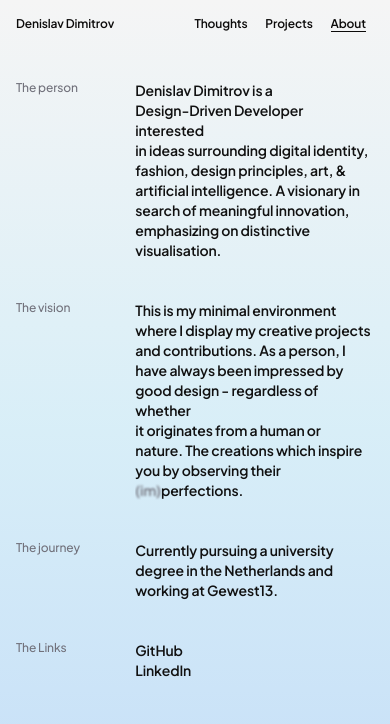
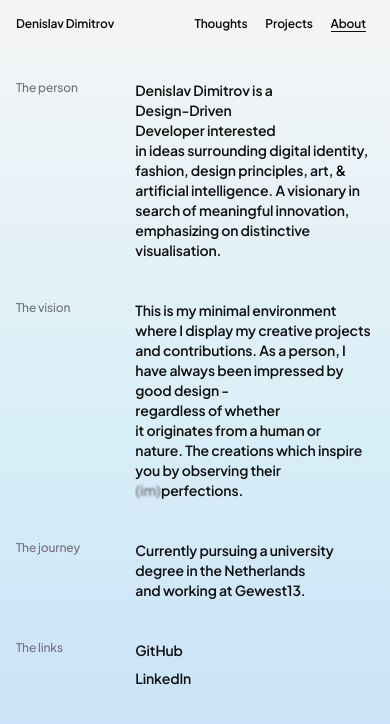
Before and after one commit to denislav-d/denislavd-2025, a Next.js app: page /about in a window 390 px wide. Shown: the top 724 px of the page. Built offline with nearby package versions, Linux system fonts and the light colour scheme.

Commit message:
Updated about page layout (responsiveness)

```diff
--- a/src/app/about/page.tsx
+++ b/src/app/about/page.tsx
@@ -8,18 +8,18 @@ export default function About() {
 
   return (
     <main
-      className="h-dvh"
+      className="relative h-dvh overflow-hidden"
       style={{
         background: `linear-gradient(to bottom, ${gradientScheme.from}, ${gradientScheme.via}, ${gradientScheme.to})`,
       }}
     >
-      <section className="font-plus-jakarta-sans grid grid-cols-1 gap-x-8 gap-y-10 px-4 pt-20 text-sm font-semibold tracking-[-0.01em] lg:grid-cols-3 lg:pt-24">
+      <section className="font-plus-jakarta-sans grid grid-cols-1 gap-x-8 gap-y-10 px-4 pt-20 text-sm font-semibold tracking-[-0.01em] sm:grid-cols-2 lg:grid-cols-3 lg:pt-24">
         <div className="grid grid-cols-3">
           <TextReveal delay={0.2}>
             <h3 className="text-xs font-medium text-zinc-500">The person</h3>
           </TextReveal>
           <TextReveal delay={0.3}>
-            <p className="col-span-2">
+            <p className="col-span-2 text-balance">
               Denislav Dimitrov is a Design-Driven Developer interested in ideas
               surrounding digital identity, fashion, design principles, art, &
               artificial intelligence. A visionary in search of meaningful
@@ -33,7 +33,7 @@ export default function About() {
             <h3 className="text-xs font-medium text-zinc-500">The vision</h3>
           </TextReveal>
           <TextReveal delay={0.5}>
-            <p className="col-span-2">
+            <p className="col-span-2 text-balance">
               This is my minimal environment where I display my creative
               projects and contributions. As a person, I have always been
               impressed by good design - regardless of whether it originates
@@ -49,36 +49,43 @@ export default function About() {
           </TextReveal>
         </div>
 
-        <div className="grid grid-cols-3 gap-y-10">
+        <div className="grid grid-cols-1 gap-x-8 gap-y-10 sm:col-span-2 sm:grid-cols-2 lg:col-span-1 lg:grid-cols-1">
+          <div className="grid grid-cols-3">
             <TextReveal delay={0.6}>
               <h3 className="text-xs font-medium text-zinc-500">The journey</h3>
             </TextReveal>
             <TextReveal delay={0.7}>
-            <p className="col-span-2">
+              <p className="col-span-2 text-balance">
                 Currently pursuing a university degree in the Netherlands and
                 working at Gewest13.
               </p>
             </TextReveal>
+          </div>
+
+          <div className="grid grid-cols-3">
             <TextReveal delay={0.8}>
-            <h3 className="text-xs font-medium text-zinc-500">The Links</h3>
+              <h3 className="text-xs font-medium text-zinc-500">The links</h3>
             </TextReveal>
-
-          <div className="col-span-2 flex flex-col">
+            <div className="col-span-2 flex flex-col gap-2">
               <TextReveal delay={0.9}>
-              <Link href="https://github.com/denislav-d" className="w-fit">
+                <Link
+                  href="https://github.com/denislav-d"
+                  className="z-10 w-fit"
+                >
                   GitHub
                 </Link>
               </TextReveal>
               <TextReveal delay={1}>
                 <Link
                   href="https://www.linkedin.com/in/denislavd"
-                className="w-fit"
+                  className="z-10 w-fit"
                 >
                   LinkedIn
                 </Link>
               </TextReveal>
             </div>
           </div>
+        </div>
       </section>
     </main>
   );
```
Lines whose indentation alone changed are shown as unchanged.
